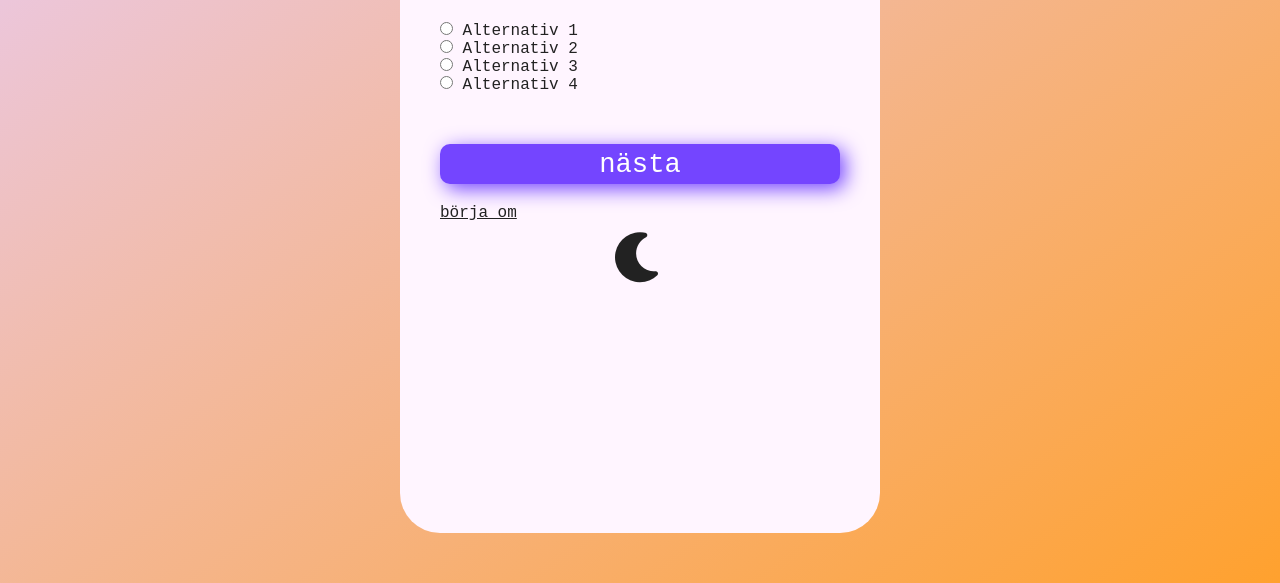
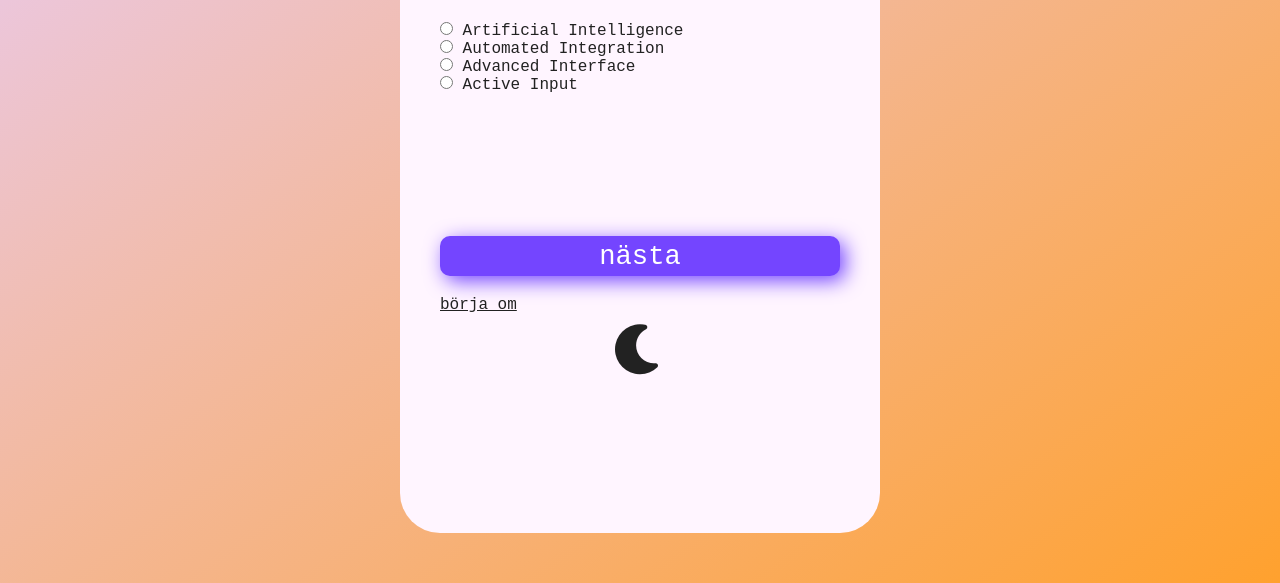
Before and after one commit to Pauline444/quiz-app, a plain HTML site: page html/quiz.html in a window 1280 px wide. Shown: the part 317-900 px from the top of the page. Drawn offline with Linux system fonts and the light colour scheme.

Commit message:
printing out all the questions in the browser

```diff
--- a/script.js
+++ b/script.js
@@ -138,11 +138,21 @@ const startGame = () => {
 const getNewQuestion = () => {
     let q = questions[currentQuestionIndex];
     questionElement.innerText = q.question;
+
+    const labels = document.querySelectorAll('.answere');
+    const inputs = document.querySelectorAll('.input');
+
+    labels[0].innerText = q.option1;
+    labels[1].innerText = q.option2;
+    labels[2].innerText = q.option3;
+    labels[3].innerText = q.option4;
+
+    inputs.forEach(input => input.checked = false);
 }
 
 nextBtn.addEventListener('click', () => {
     currentQuestionIndex++;
-    showQuestion();
+    getNewQuestion();
 })
 
 
--- a/style.css
+++ b/style.css
@@ -94,6 +94,11 @@ a {
     z-index: 1;
 }
 
+.quiz-container {
+    max-width: 350px;
+    height: 220px;
+}
+
 #name {
     padding: 10px;
     border-radius: 10px;
```
